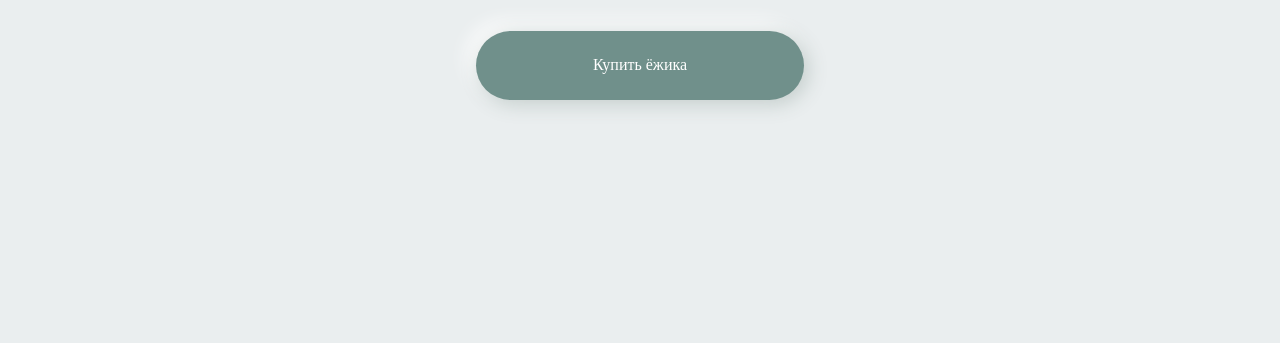
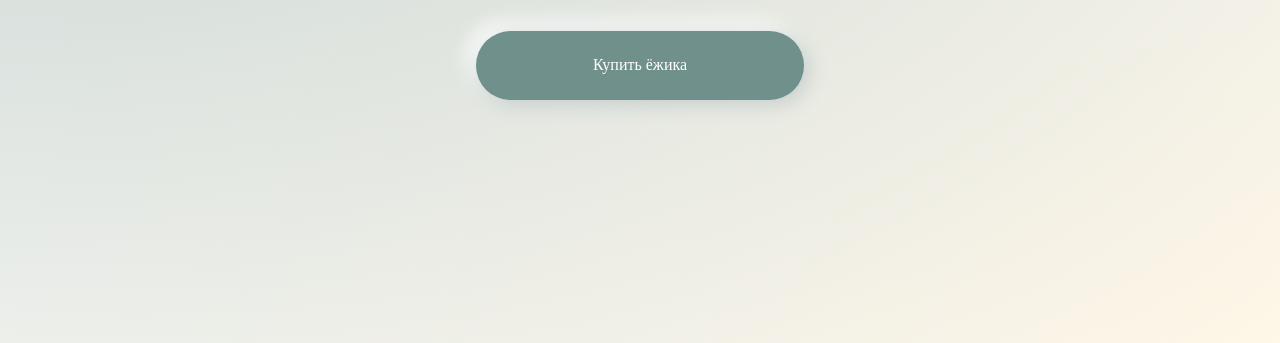
Before and after one commit to nosdmitry/hedgehog, a website built with webpack: page src/index.html in a window 1280 px wide. Shown: the part 465-808 px from the top of the page. Built offline with nearby package versions, Linux system fonts and the light colour scheme; files whose address does not match are found by name; a web font is replaced by a local one.

Commit message:
Feature: header gradient

```diff
--- a/src/blocks/body/body.scss
+++ b/src/blocks/body/body.scss
@@ -2,5 +2,5 @@
   margin: 0 auto;
   padding: 0;
   max-width: 1920px;
-  background-color: #ccc;
+  background-color: #fff;
 }
--- a/src/blocks/header/header.scss
+++ b/src/blocks/header/header.scss
@@ -2,11 +2,15 @@ $ruleway: 'Ruleway', 'Times New Roman', Times, serif;
 $cormorant: 'Cormorant Infant', 'Times New Roman', Times, serif;
 
 .header {
+  z-index: 100;
   box-sizing: border-box;
   display: flex;
   flex-direction: column;
   padding: 30px 60px 0 60px;
   background-color: #EAEEEF;
+  position: relative;
+  background: radial-gradient(at left top, rgba(180, 197, 194, 0.83) 0%, rgba(224, 225, 225, 0) 100%),
+  radial-gradient(at bottom right, rgba(255, 238, 206, 0.49) 0%, rgba(196, 196, 196, 0) 100%);
 
   &__top {
     box-sizing: border-box;
```
